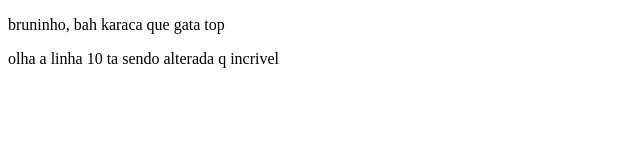
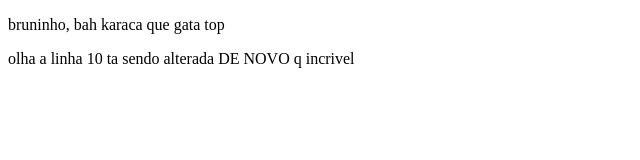
Before and after one commit to bivecchia/tarefa_bianca_isadora, a plain HTML site: page index.html in a window 1280 px wide. Shown: the full height of the page, 0-640 px from the left. Drawn offline with Linux system fonts and the light colour scheme.

Commit message:
conflito de mesclagem

```diff
--- a/index.html
+++ b/index.html
@@ -7,7 +7,7 @@
 <body>
 
 		<p>bruninho, bah karaca que gata top </p>
-		<p>olha a linha 10 ta sendo alterada q incrivel<p>
+		<p>olha a linha 10 ta sendo alterada DE NOVO q incrivel<p>
 </body>
 
 </html>
```
